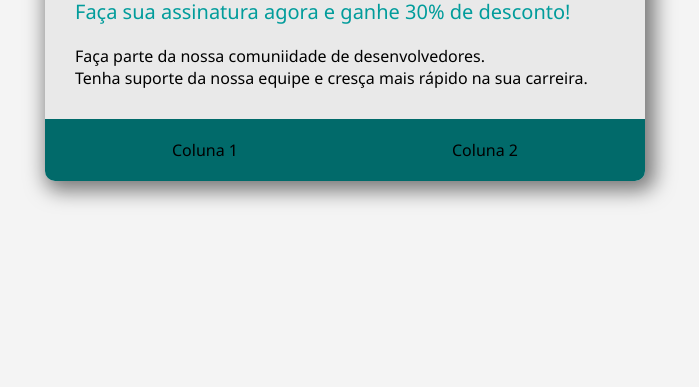
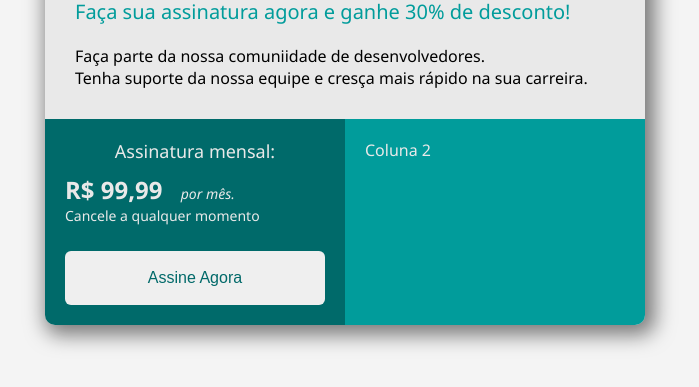
Before and after one commit to CarvGabriel/bootcamp-devjr-modulo2, a plain HTML site: page index.html in a window 1280 px wide. Shown: the part 103-490 px from the top of the page, without its empty margins (295-994 px from the left). Drawn offline with Linux system fonts and the light colour scheme.

Commit message:
closes #4 - Button e span

```diff
--- a/index.html
+++ b/index.html
@@ -29,9 +29,7 @@
 
         .flex-container {
             display: flex;
-            background-color: #016A6A;
             justify-content: space-around;
-            padding: 20px;
         }
 
         .header-title {
@@ -53,6 +51,59 @@
             font-size: 16px;
         }
 
+        .column1 {
+            background-color: #006A6A;
+            width: 50%;
+            padding: 20px;
+            color: #E9E9E9;
+
+        }
+        .column2 {
+            background-color: #019C9B;
+            width: 50%;
+            padding: 20px;
+            color: #E9E9E9;
+        }
+
+        .column1-line1 {
+            font-size: 18px;
+            text-align: center;
+        }
+
+        .column1-line2 {
+            margin-top: 10px;
+        }
+
+        .price {
+            font-weight:700 ;
+            font-size: 24px;
+        }
+        .month {
+            font-style: italic;
+            font-size: 14px;
+            margin-left: 14px;
+        }
+
+        .column1-line3 {
+            font-size: 14px;
+        }
+
+        .button {
+            width: 100%;
+            padding: 18px 32px;
+            font-size: 16px;
+            color: #006969;
+            border-radius: 6px;
+            border: none;
+            margin-top: 26px;
+
+            cursor: pointer;
+        }
+        .button:hover{
+            background-color:hsl(180, 100%, 84%);
+        }
+
+
     </style>
 </head>
 <body>
@@ -70,10 +121,22 @@
             </div>
         </div>
         <div class="flex-container">
-            <div>
-                Coluna 1
+            <div class="column1">
+                <div class="column1-line1">
+                    Assinatura mensal:
+                </div>
+                <div class="column1-line2">
+                        <span class="price">R$ 99,99</span>
+                        <span class="month">por mês.</span>
+                </div>
+                <div class="column1-line3">
+                    Cancele a qualquer momento
+                </div>
+                <div>
+                    <button class="button">Assine Agora</button>
+                </div>
             </div>
-            <div>
+            <div class="column2">
                 Coluna 2
             </div>
         </div>
```
